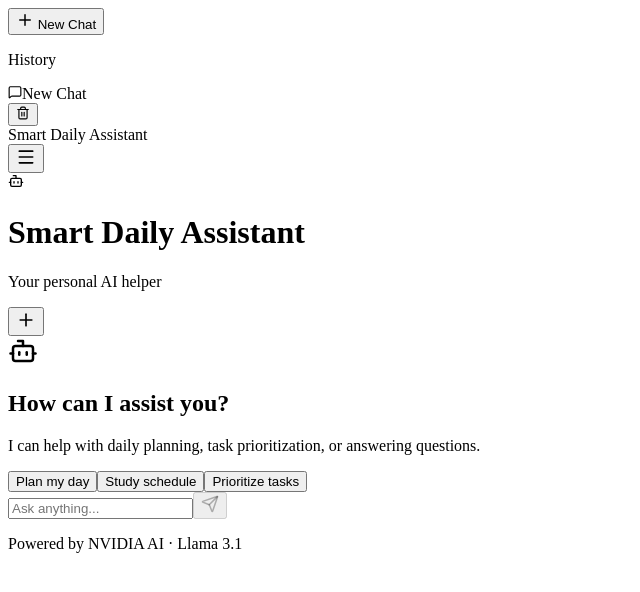
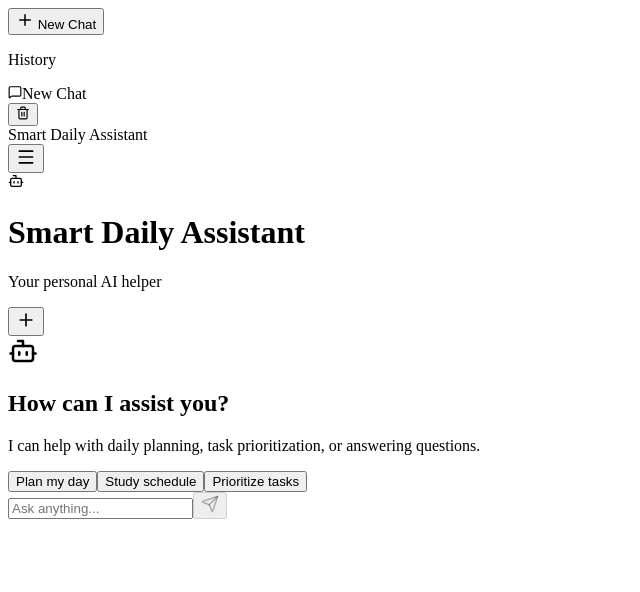
Before and after one commit to Haile4782/smart-assistant, a Next.js app: page / in a window 1280 px wide. Shown: the top 592 px of the page, without its empty margins (0-640 px from the left). Built offline with nearby package versions, Linux system fonts and the light colour scheme.

Commit message:
Fix: update status text and remove powered by line

```diff
--- a/components/ChatInterface.js
+++ b/components/ChatInterface.js
@@ -344,7 +344,6 @@ export default function ChatInterface({
               </button>
             </form>
             <p className="text-[10px] text-white/30 text-center mt-3 uppercase tracking-tight">
-              Powered by NVIDIA AI · Llama 3.1
             </p>
           </div>
         </div>
```
